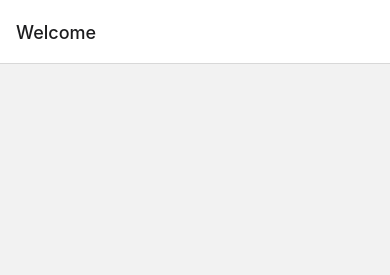
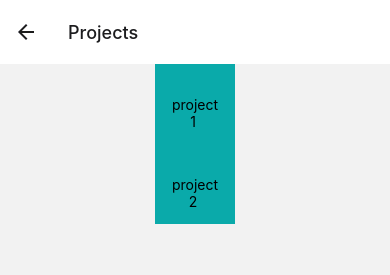
Before and after one commit to roserwen/empathy-bytes-app, a React Native app: screen /Projects in a window 390 px wide. Shown: the top 275 px of the page. Built offline with nearby package versions, Linux system fonts and the light colour scheme.

Commit message:
Adds projects screen and a very ugly list of two buttons with navigation, changes transition animation of navigation

```diff
--- a/App.js
+++ b/App.js
@@ -1,9 +1,10 @@
 import { StatusBar } from 'expo-status-bar';
 import { StyleSheet, Text, View } from 'react-native';
-import WelcomeScreen from './app/screens/WelcomeScreen';
-import HomeScreen from './app/screens/HomeScreen';
+import WelcomeScreen from './app/screens/WelcomeScreen.js';
+import HomeScreen from './app/screens/HomeScreen.js';
+import ProjectsScreen from "./app/screens/ProjectsScreen.js";
 import { NavigationContainer } from '@react-navigation/native';
-import {createNativeStackNavigator} from '@react-navigation/native-stack';
+import { createNativeStackNavigator } from '@react-navigation/native-stack';
 
 const Stack = createNativeStackNavigator();
 
@@ -14,9 +15,20 @@ export default function App() {
         <Stack.Screen
           name="Welcome"
           component={WelcomeScreen}
-          // options={{title: 'Welcome'}}
-        />
-        <Stack.Screen name="Home" component={HomeScreen} />
+          options={{animation: "fade",
+                    headerShadowVisible: false}}/>
+        <Stack.Screen
+          name="Home"
+          component={HomeScreen}
+          options={{animation: "fade",
+                    headerShadowVisible: false,
+                    headerBackTitle:"Back"}}/>
+        <Stack.Screen
+          name="Projects"
+          component={ProjectsScreen}
+          options={{animation: "fade",
+                    headerShadowVisible: false,
+                    headerBackTitle:"Back"}}/>
       </Stack.Navigator>
     </NavigationContainer>
   );
--- a/app/screens/HomeScreen.js
+++ b/app/screens/HomeScreen.js
@@ -1,12 +1,19 @@
 import React from 'react';
-import { View, Text, StyleSheet } from "react-native"
+import { View, Text, StyleSheet, TouchableOpacity, Image } from "react-native"
 
-function HomeScreen(props) {
+function HomeScreen({navigation}) {
     return (
         <View style={styles.container}>
             <Text style={styles.text}>
                 Welcome to the home screen!!
             </Text>
+            <TouchableOpacity onPress={() => navigation.navigate('Projects')} >
+                <Image
+                    style={styles.button}
+                    source={{
+                    uri: 'https://i.stack.imgur.com/4G1qY.png'}}
+                />
+            </TouchableOpacity>
         </View>
     );
 }
@@ -19,9 +26,12 @@ const styles = StyleSheet.create({
     },
     text: {
         color: "#700000",
-        position: "absolute",
         textAlign: "center"
-    }
+    },
+    button: {
+        width: 100,
+        height: 80,
+    },
 })
 
 export default HomeScreen;
--- /dev/null
+++ b/app/screens/ProjectsScreen.js
@@ -0,0 +1,59 @@
+import { useNavigation } from '@react-navigation/native';
+import React from 'react';
+import { View, Text, StyleSheet, TouchableOpacity, Image, FlatList } from "react-native"
+
+//json thing for adding new project buttons
+const data = [
+    {id: 1, name: "project 1" //, imgSrc: "imgepath"
+    },
+    {id: 2, name: "project 2"}
+];
+
+//appearance of each button
+const ProjectItem = ({ name }) => {
+    const navigation = useNavigation();
+    return (
+        <TouchableOpacity style={styles.button} onPress={() => navigation.navigate('Home')}>
+            <Text style={styles.text}> {name} </Text>
+        </TouchableOpacity>
+    );
+};
+
+//render the button idrk actually
+const renderItem = ({ item }) => {
+    return (
+        <ProjectItem name={item.name} />
+    )
+};
+
+//flatlist is like scrollview but better apparently
+function Projects({}) {
+    return (
+        <View style={styles.container}>
+            <FlatList
+                data={data}
+                renderItem={renderItem}
+                keyExtractor={(item) => item.id}>
+            </FlatList>
+        </View>
+    );
+}
+
+const styles = StyleSheet.create({
+    container: {
+        flex: 1,
+        alignItems: "center",
+        justifyContent: "center",
+    },
+    button: {
+        backgroundColor: "#0AAAAA",
+        width: 80,
+        height: 80
+    },
+    text: {
+        textAlign: "center",
+        padding: 15
+    }
+})
+
+export default Projects;
```
Also changed, not shown: 1 other file (tests, documents, lock files or other folders).
